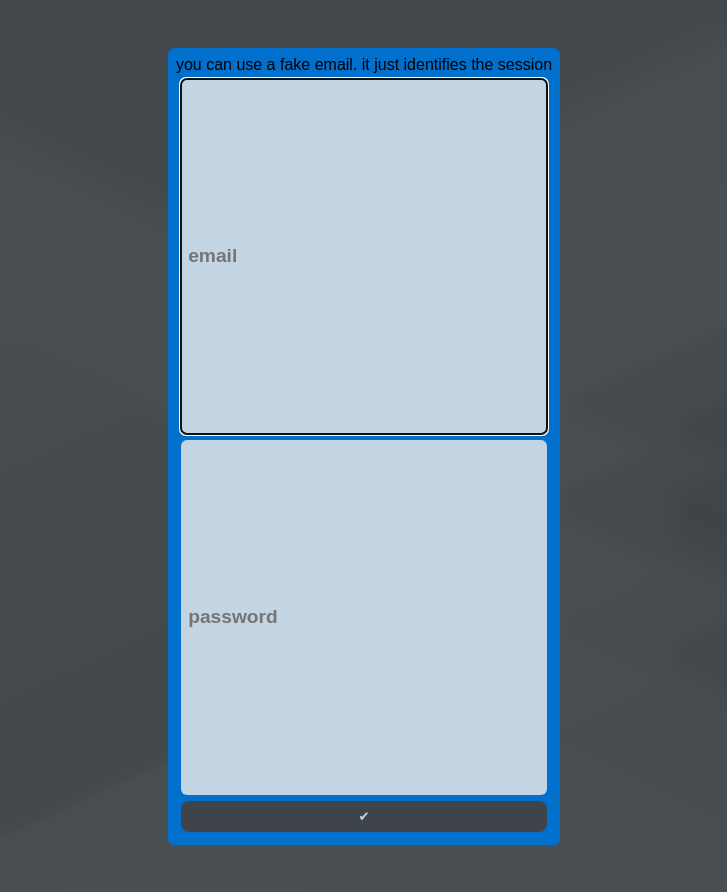
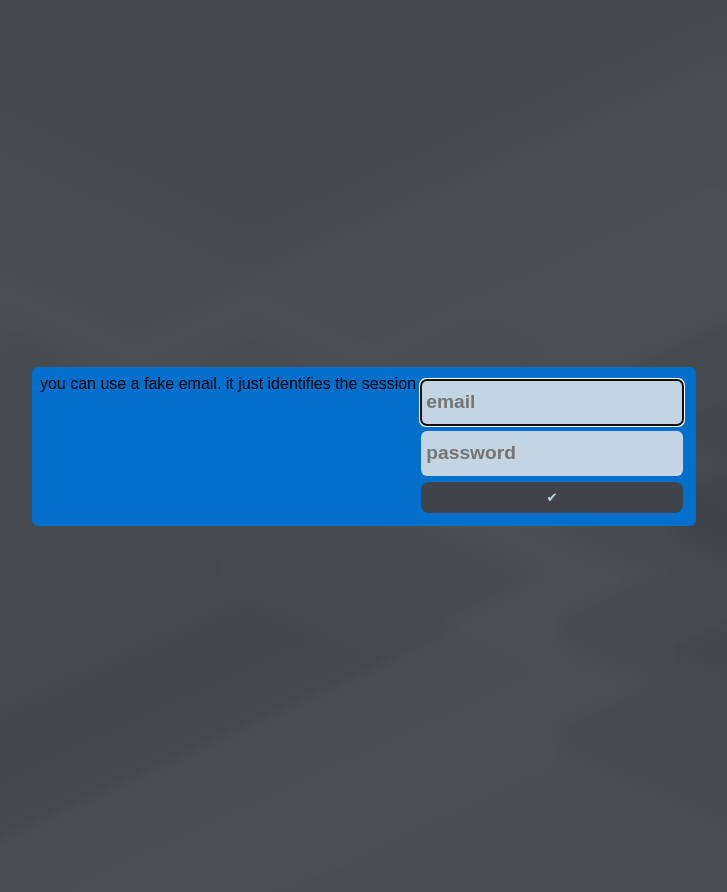
Before and after one commit to stanjosh/notes-app, a Flask app: page /login in a window 1280 px wide. Shown: the whole page, without its empty margins (276-1003 px from the left). Run offline with Flask 2, Linux system fonts and the light colour scheme.

Commit message:
more css

```diff
--- a/static/style.css
+++ b/static/style.css
@@ -150,7 +150,6 @@ form {
 
 #loginDialog div {
     display: flex;
-    flex-direction: column;
     align-content: space-around;
     top: 0;
     left: 0;
@@ -165,6 +164,7 @@ form {
 
 #loginDialog .title-input {
     margin-bottom: 6px;
+    max-height: 45px;
 }
 
 #loginDialog::backdrop {
```
